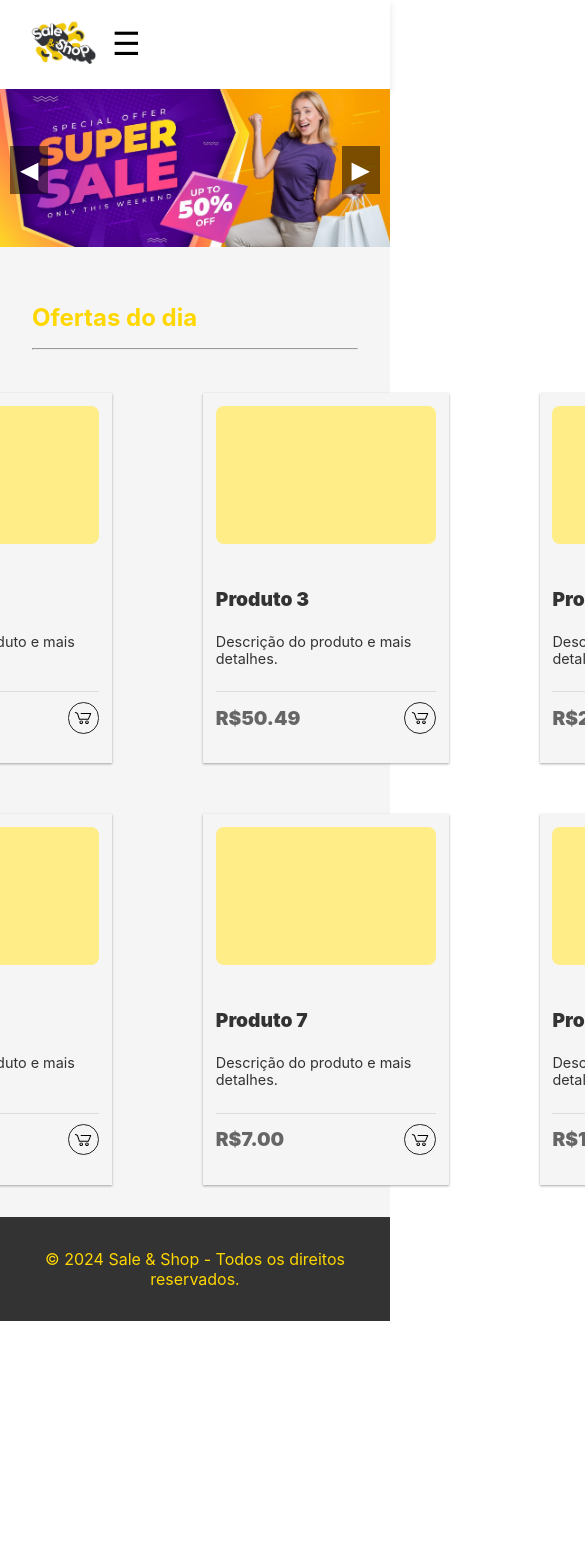
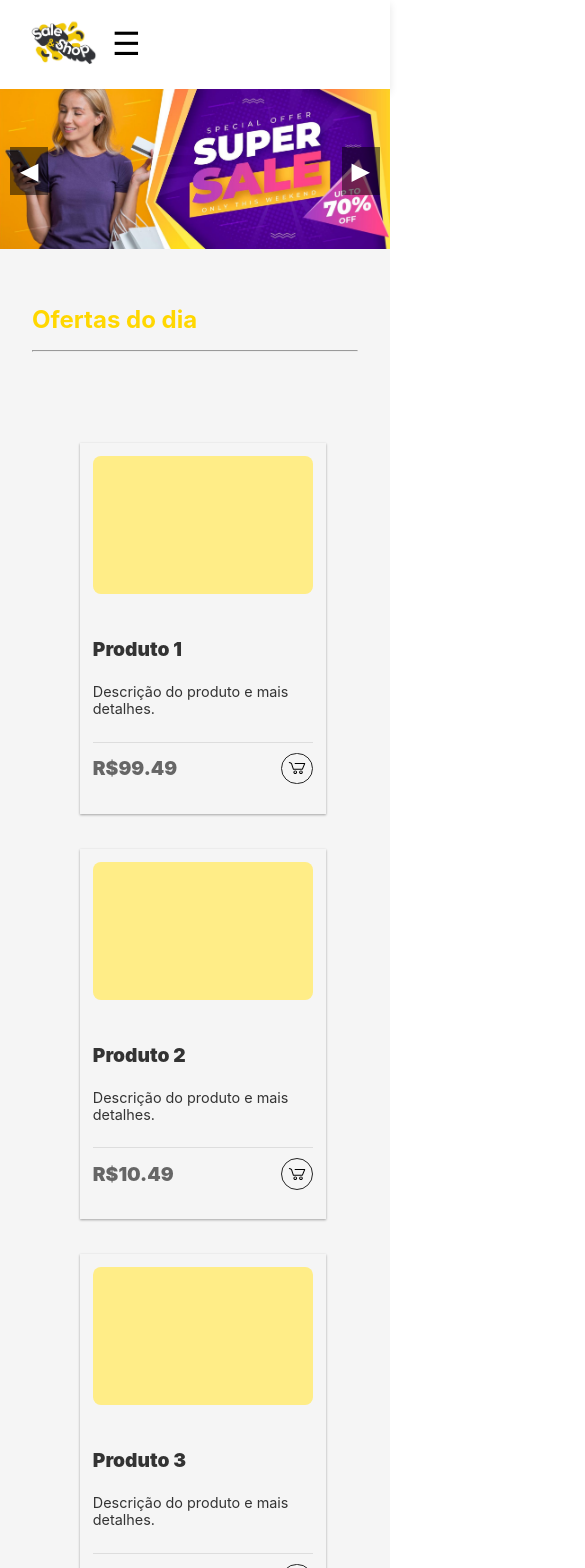
Before and after one commit to millafinn/saleshop, a React (Create React App) app: page / in a window 390 px wide. Shown: the top 1568 px of the page, 585 px wide, since content can reach past the window. Before the commit the page ends 1321 px from the top, so only its background shows below. Built offline with nearby package versions, Linux system fonts and the light colour scheme.

Commit message:
add-style

```diff
--- a/src/components/Main/style.css
+++ b/src/components/Main/style.css
@@ -8,6 +8,12 @@
     padding: 1rem;
     box-shadow: 0px 4px 8px rgba(0, 0, 0, 0.1);
 }
+
+/* @media (max-width: 768px) {
+    .align-header {
+        display: block;
+    }
+} */
 
 .logo {
     width: 90px;
@@ -79,9 +85,18 @@
         padding: 1rem;
     }
 
+
     .header.nav-open ul {
         display: flex;
     }
+    @media (max-width: 768px) {
+    .header.nav-open ul {
+        display: flex;
+        width:100%;
+        flex-direction: row;
+        justify-content: end;
+    }
+}
 
     .header nav ul li {
         margin: 1rem 0;
@@ -110,9 +125,21 @@
 
 /* Grade de Cards */
 .card-grid {
-    display: grid;
-    grid-template-columns: repeat(4, 1fr);
-    gap: 1rem;
+        display:flex;
+        align-items: center;
+        flex-direction: row;
+        justify-content: center;
+        flex-wrap: wrap;
+        align-items: left;
+        padding: 3rem;
+}
+@media screen and ((max-width: 768px)) {
+    .card-grid {
+        display:flex;
+        align-items: center;
+        flex-direction: column;
+        flex-wrap: wrap;
+    }
 }
 
 .card img {
@@ -159,6 +186,16 @@
     /* Texto em amarelo */
     padding: 1rem;
     text-align: center;
+}
+
+
+@media screen and (max-width: 768px) {
+    .footer {
+        align-items: center;
+        flex-direction: column;
+        flex-wrap: wrap;
+
+    }
 }
 
 /* Categorias no Rodapé */
@@ -252,8 +289,17 @@ svg {
     background-color: #FFD700;
 }
 
+@media screen and (max-width: 768px) {
+    .card-container {
+        align-items: center;
+        flex-direction: column;
+        flex-wrap: wrap;
+    }
+}
+
 .card-container {
     align-items: center;
     display: flex;
-    justify-content: center;
+    justify-content: center
+
 }
```
